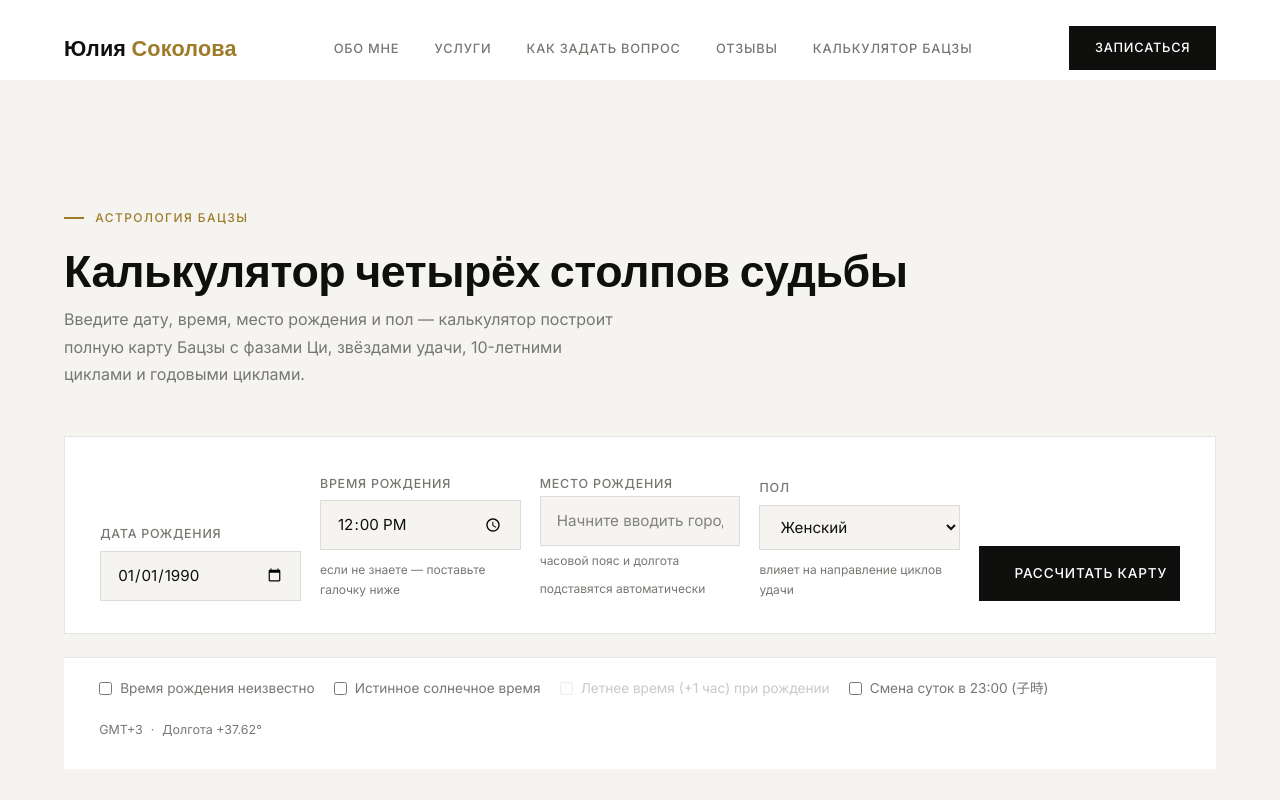
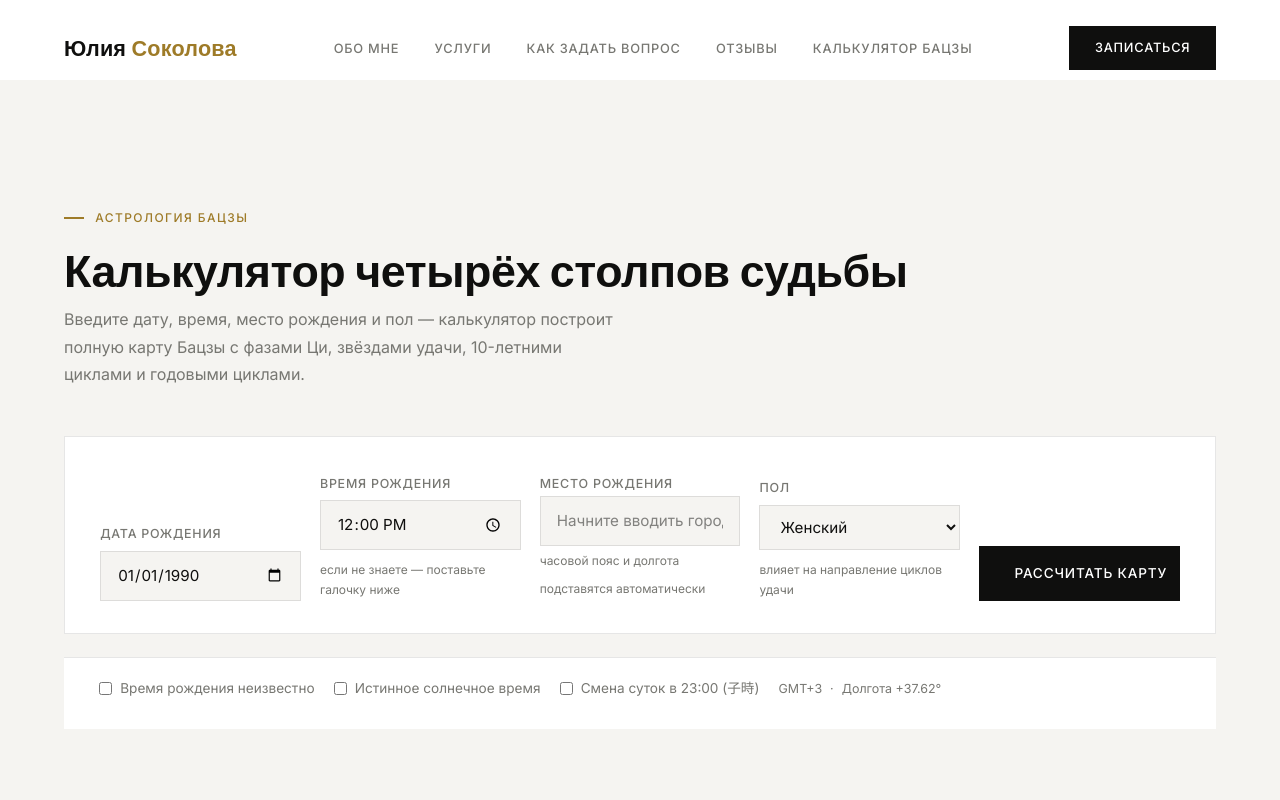
Before and after one commit to roststat/sokolova, a Next.js app: page /bazi in a window 1280 px wide. Shown: the top 800 px of the page. Built offline with nearby package versions, Linux system fonts and the light colour scheme.

Commit message:
Auto-detect DST by country+year, manual checkbox fallback for unknown countries

```diff
--- a/src/components/BaziCalculator.tsx
+++ b/src/components/BaziCalculator.tsx
@@ -112,6 +112,103 @@ const CITIES: City[] = [
   { name: 'Ulaanbaatar',   nameRu: 'Улан-Батор',       country: 'Монголия',    gmt: 8,    lon: 106.92,  lat: 47.91 },
 ]
 
+// ── DST auto-detection ───────────────────────────────────────────────────────
+// Returns: 1 = DST was in effect (subtract 1h), 0 = no DST, -1 = unknown (show checkbox)
+// Based on historical DST records for each country
+// "Summer months" = April–October (Northern Hemisphere approximation for birth date check)
+
+function detectDst(country: string, birthYear: number, birthMonth: number): 0 | 1 | -1 {
+  const isSummer = birthMonth >= 4 && birthMonth <= 10
+
+  switch (country) {
+    case 'Россия':
+      if (birthYear < 1981) return 0
+      if (birthYear <= 2010) return isSummer ? 1 : 0  // seasonal DST
+      if (birthYear <= 2013) return 1                  // permanent summer time 2011–2013
+      return 0                                         // abolished Oct 2014
+
+    case 'Украина':
+      if (birthYear < 1981) return 0
+      return isSummer ? 1 : 0                          // DST active to present
+
+    case 'Беларусь':
+      if (birthYear < 1981) return 0
+      if (birthYear <= 2010) return isSummer ? 1 : 0  // seasonal DST
+      return 1                                         // permanent summer time since 2011
+
+    case 'Казахстан':
+      if (birthYear < 1981 || birthYear > 2004) return 0
+      return isSummer ? 1 : 0
+
+    case 'Узбекистан':
+      if (birthYear < 1981 || birthYear > 1991) return 0
+      return isSummer ? 1 : 0
+
+    case 'Кыргызстан':
+      if (birthYear < 1981 || birthYear > 2005) return 0
+      return isSummer ? 1 : 0
+
+    case 'Азербайджан':
+      if (birthYear < 1981) return 0
+      if (birthYear <= 1992) return isSummer ? 1 : 0
+      if (birthYear <= 1995) return 0
+      if (birthYear <= 2015) return isSummer ? 1 : 0
+      return 0                                         // abolished Mar 2016
+
+    case 'Грузия':
+      if (birthYear < 1981 || birthYear > 2004) return 0
+      return isSummer ? 1 : 0
+
+    case 'Армения':
+      if (birthYear < 1981) return 0
+      if (birthYear <= 1995) return isSummer ? 1 : 0
+      if (birthYear <= 1996) return 0
+      if (birthYear <= 2011) return isSummer ? 1 : 0
+      return 0                                         // abolished 2012
+
+    case 'Эстония':
+    case 'Латвия':
+    case 'Литва':
+      if (birthYear < 1981) return 0
+      return isSummer ? 1 : 0                          // DST active to present
+
+    case 'Финляндия':
+    case 'Германия':
+    case 'Франция':
+    case 'Испания':
+    case 'Италия':
+    case 'Польша':
+    case 'Чехия':
+    case 'Австрия':
+    case 'Нидерланды':
+    case 'Бельгия':
+    case 'Швейцария':
+    case 'Румыния':
+    case 'Болгария':
+    case 'Греция':
+    case 'Швеция':
+    case 'Норвегия':
+      // EU: DST last Sun March → last Sun October, active since ~1981
+      if (birthYear < 1981) return -1
+      return isSummer ? 1 : 0
+
+    case 'Великобритания':
+      // UK: DST last Sun March → last Sun October
+      return isSummer ? 1 : 0
+
+    case 'Израиль':
+      return isSummer ? 1 : 0
+
+    case 'США':
+    case 'Канада':
+      // Mar 2nd Sun → Nov 1st Sun (since 2007), before: Apr–Oct
+      return isSummer ? 1 : 0
+
+    default:
+      return -1  // unknown — show checkbox
+  }
+}
+
 function searchCities(query: string): City[] {
   if (!query || query.length < 1) return []
   const q = query.toLowerCase()
@@ -1159,8 +1256,9 @@ function BaziCalculatorInner() {
   const [gmtOffset,     setGmtOffset]     = useState(() => parseFloat(searchParams.get('gmt') ?? '3'))
   const [longitude,     setLongitude]     = useState(() => parseFloat(searchParams.get('lon') ?? '37.62'))
   const [useSolarTime,  setUseSolarTime]  = useState(() => searchParams.get('sol') === '1')
-  const [dst,           setDst]           = useState(() => searchParams.get('dst') === '1')
+  const [dstManual,     setDstManual]     = useState(() => searchParams.get('dst') === '1')
   const [dayChangeAt23, setDayChangeAt23] = useState(() => searchParams.get('d23') === '1')
+  const [selectedCity,  setSelectedCity]  = useState<City | null>(null)
   const [result,        setResult]        = useState<BaziResult | null>(null)
   const [viewMode,      setViewMode]      = useState<ViewMode>('bazi')
   const [copyDone,      setCopyDone]      = useState(false)
@@ -1173,9 +1271,33 @@ function BaziCalculatorInner() {
   }, [])
 
   const handleCitySelect = (city: City) => {
+    setSelectedCity(city)
     setGmtOffset(city.gmt)
     setLongitude(city.lon)
   }
+
+  // Determine DST: auto if city known, manual checkbox as fallback
+  const getDstOffset = (year: number, month: number): { dst: number; dstInfo: string } => {
+    if (!useSolarTime) return { dst: 0, dstInfo: '' }
+    if (selectedCity) {
+      const auto = detectDst(selectedCity.country, year, month)
+      if (auto !== -1) {
+        const label = auto === 1 ? 'летнее время: −60 мин (авто)' : 'летнее время: нет (авто)'
+        return { dst: auto, dstInfo: label }
+      }
+    }
+    // Fallback: manual checkbox
+    return {
+      dst: dstManual ? 1 : 0,
+      dstInfo: dstManual ? 'летнее время: −60 мин (вручную)' : '',
+    }
+  }
+
+  // Is DST auto-detected (hide manual checkbox)?
+  const dstIsAuto = selectedCity !== null && detectDst(selectedCity.country,
+    parseInt(dateVal.split('-')[0] ?? '1990'),
+    parseInt(dateVal.split('-')[1] ?? '1')
+  ) !== -1
 
   const handleCalculate = () => {
     if (!dateVal) return
@@ -1197,6 +1319,8 @@ function BaziCalculatorInner() {
     if (dayChangeAt23 && calcHour !== null && calcHour === 23) {
       calcHour = 23
     }
+
+    const { dst } = getDstOffset(year, month)
 
     // Update URL with current params (no page reload)
     const params = new URLSearchParams({
@@ -1207,7 +1331,7 @@ function BaziCalculatorInner() {
       lon: String(longitude),
       ...(noTime        && { nt: '1' }),
       ...(useSolarTime  && { sol: '1' }),
-      ...(dst           && { dst: '1' }),
+      ...(dstManual     && { dst: '1' }),
       ...(dayChangeAt23 && { d23: '1' }),
     })
     router.replace(`/bazi?${params.toString()}`, { scroll: false })
@@ -1220,7 +1344,7 @@ function BaziCalculatorInner() {
       gmtOffset,
       useSolarTime ? longitude : 0,
       useSolarTime,
-      useSolarTime ? (dst ? 1 : 0) : 0
+      dst
     ))
   }
 
@@ -1329,10 +1453,22 @@ function BaziCalculatorInner() {
             <input type="checkbox" checked={useSolarTime} onChange={e => setUseSolarTime(e.target.checked)} />
             Истинное солнечное время
           </label>
-          <label style={{ ...s.checkLabel, opacity: useSolarTime ? 1 : 0.4, pointerEvents: useSolarTime ? 'auto' : 'none' }}>
-            <input type="checkbox" checked={dst} onChange={e => setDst(e.target.checked)} disabled={!useSolarTime} />
-            Летнее время (+1 час) при рождении
-          </label>
+          {useSolarTime && dstIsAuto && (() => {
+            const year  = parseInt(dateVal.split('-')[0] ?? '1990')
+            const month = parseInt(dateVal.split('-')[1] ?? '1')
+            const auto  = detectDst(selectedCity!.country, year, month)
+            return (
+              <div style={{ fontSize: '.78rem', color: auto === 1 ? '#2e7d32' : 'var(--muted)', display: 'flex', alignItems: 'center', gap: '.4rem' }}>
+                <span>{auto === 1 ? '☀ Летнее время: есть (авто)' : '● Летнее время: нет (авто)'}</span>
+              </div>
+            )
+          })()}
+          {useSolarTime && !dstIsAuto && (
+            <label style={s.checkLabel}>
+              <input type="checkbox" checked={dstManual} onChange={e => setDstManual(e.target.checked)} />
+              Летнее время (+1 час) при рождении
+            </label>
+          )}
           <label style={s.checkLabel}>
             <input type="checkbox" checked={dayChangeAt23} onChange={e => setDayChangeAt23(e.target.checked)} />
             Смена суток в 23:00 (子時)
```
